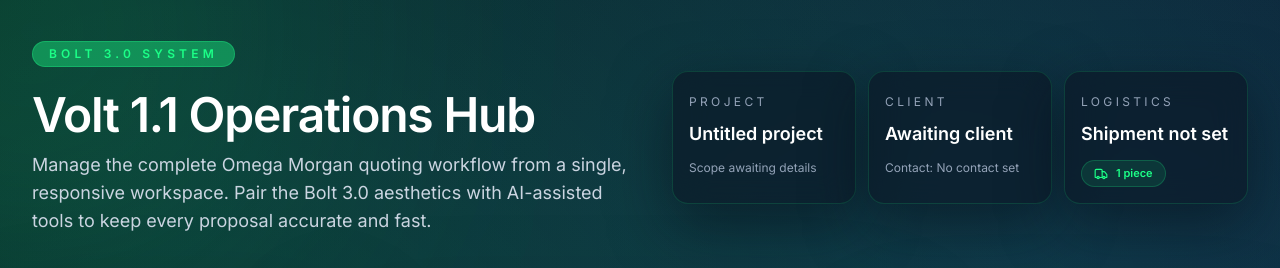
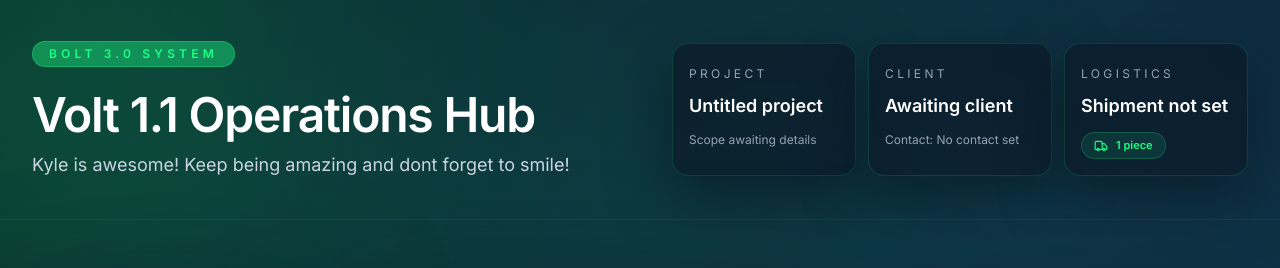
Before and after one commit to Kyletho2020/Volt1.1, a React (Vite) app: page / in a window 1280 px wide. Shown: the top 268 px of the page. Built offline with nearby package versions, Linux system fonts and the light colour scheme; no server answers; the database is empty.

Commit message:
Updated App.tsx

```diff
--- a/src/App.tsx
+++ b/src/App.tsx
@@ -485,8 +485,7 @@ const App: React.FC = () => {
                 Volt 1.1 Operations Hub
               </h1>
               <p className="mt-3 max-w-2xl text-base text-slate-300 sm:text-lg">
-                Manage the complete Omega Morgan quoting workflow from a single, responsive workspace.
-                Pair the Bolt 3.0 aesthetics with AI-assisted tools to keep every proposal accurate and fast.
+                Kyle is awesome! Keep being amazing and dont forget to smile!
               </p>
             </div>
             <div className="grid w-full max-w-xl grid-cols-1 gap-3 sm:grid-cols-2 lg:grid-cols-3">
```
